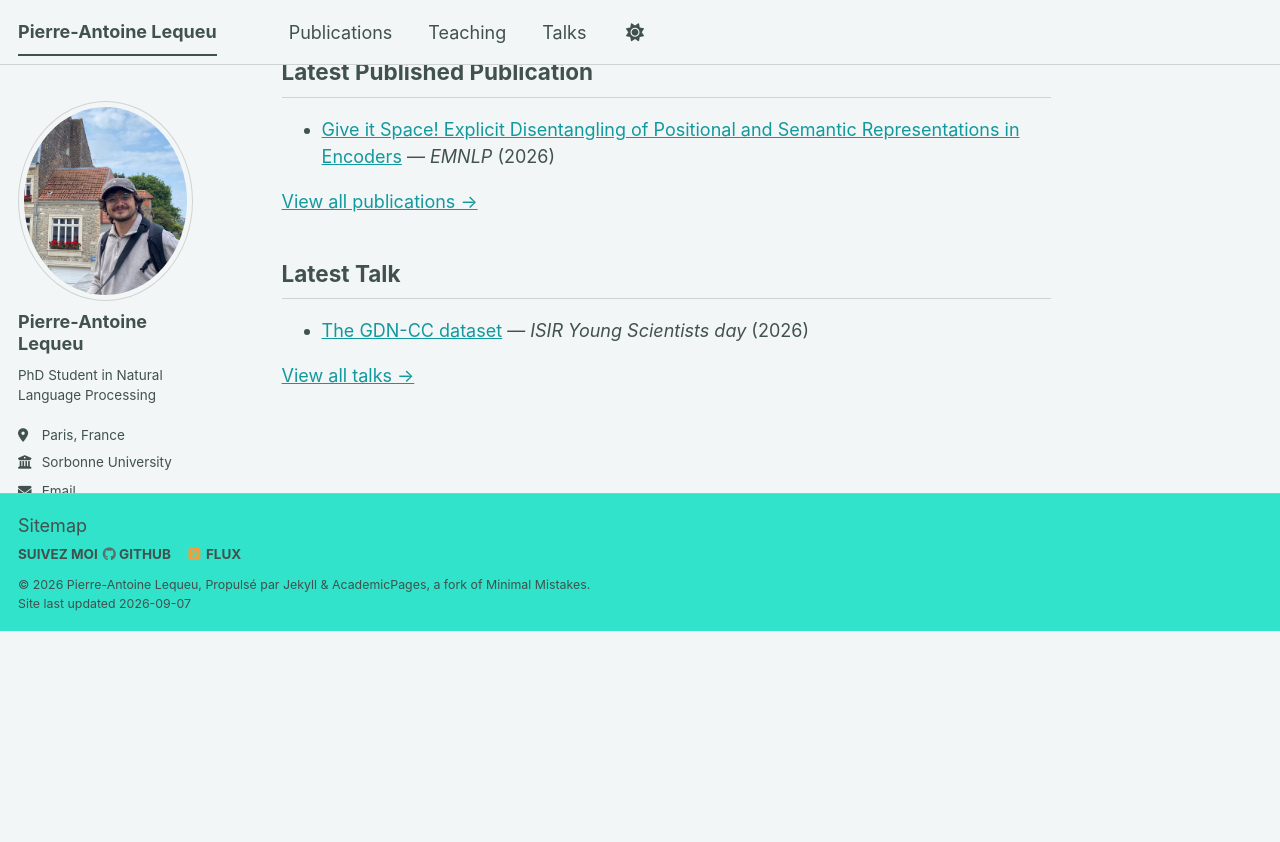
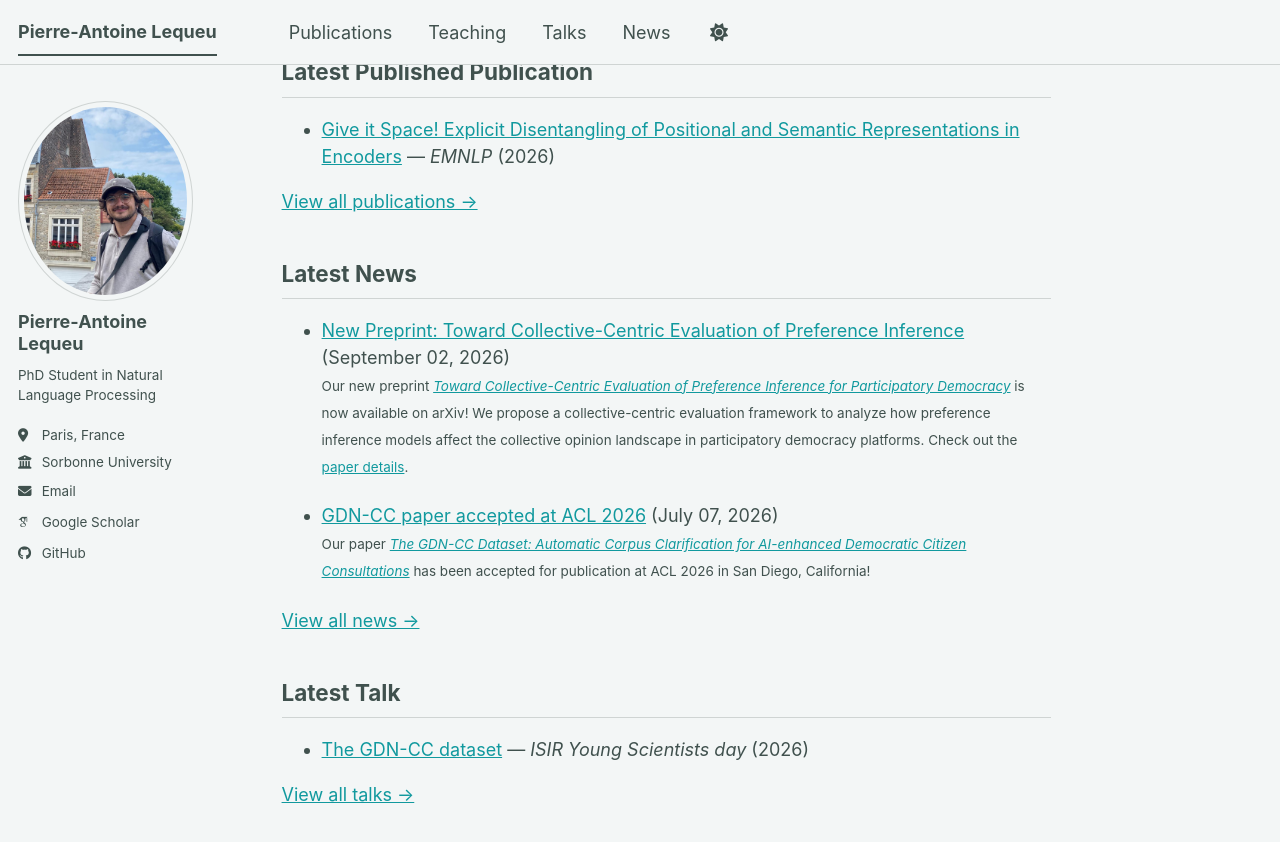
Before and after one commit to PALequeu/palequeu.github.io, a Jekyll site: the page built from _pages/about.md, in a window 1280 px wide and 900 px high, scrolled down 902 px. Shown: the top 842 px of the window. Built offline with Jekyll 4.4.1, drawn with Linux system fonts in a browser that asks for light colours; some web fonts are replaced; a script bundle is joined from its source files by our own code; library files that are not in the unit come from our copies; before the commit the page ends 1533 px from its top, so only the background shows below that.

Commit message:
added news

```diff
--- a/_config.yml
+++ b/_config.yml
@@ -238,6 +238,9 @@ collections:
   talks:
     output: true
     permalink: /:collection/:path/
+  news:
+    output: true
+    permalink: /:collection/:path/
 
 
 # These settings control how pages and collections are included in the site
@@ -293,6 +296,14 @@ defaults:
       type: talks
     values:
       layout: talk
+      author_profile: true
+      share: true
+  # _news
+  - scope:
+      path: ""
+      type: news
+    values:
+      layout: single
       author_profile: true
       share: true
 
--- a/_data/navigation.yml
+++ b/_data/navigation.yml
@@ -17,6 +17,9 @@ main:
   - title: "Talks"
     url: /talks/
 
+  - title: "News"
+    url: /news/
+
   # - title: "Portfolio"
   #   url: /portfolio/
 
--- a/_includes/archive-single.html
+++ b/_includes/archive-single.html
@@ -42,6 +42,8 @@
           <p> {{ post.type }}, <i>{{ post.venue }}</i>, {{ post.date | default: "1900-01-01" | date: "%Y" }} </p>
         {% elsif post.collection == 'publications' %}
           <p>Published in <i>{{ post.venue }}</i>, {{ post.date | default: "1900-01-01" | date: "%Y" }} </p>
+        {% elsif post.collection == 'news' %}
+          <p class="page__date"><i class="fa fa-fw fa-calendar" aria-hidden="true"></i> <time datetime="{{ post.date | default: "1900-01-01" | date_to_xmlschema }}">{{ post.date | default: "1900-01-01" | date: "%B %d, %Y" }}</time></p>
         {% elsif post.date %}
          <p class="page__date"><strong><i class="fa fa-fw fa-calendar" aria-hidden="true"></i> {{ site.data.ui-text[site.locale].date_label | default: "Published:" }}</strong> <time datetime="{{ post.date | default: "1900-01-01" | date_to_xmlschema }}">{{ post.date | default: "1900-01-01" | date: "%B %d, %Y" }}</time></p>
         {% endif %}
--- a/_layouts/single.html
+++ b/_layouts/single.html
@@ -36,6 +36,8 @@ layout: default
 
         {% if page.collection == 'teaching' %}
           <p> {{ page.type }}, <i>{{ page.venue }}</i>, {{ page.date | default: "1900-01-01" | date: "%Y" }} </p>
+        {% elsif page.collection == 'news' %}
+          <p class="page__date"><i class="fa fa-fw fa-calendar" aria-hidden="true"></i> <time datetime="{{ page.date | date_to_xmlschema }}">{{ page.date | default: "1900-01-01" | date: "%B %d, %Y" }}</time></p>
         {% elsif page.venue and page.date %}
           <p>Published in <i>{{ page.venue }}</i>, {{ page.date | default: "1900-01-01" | date: "%Y" }} </p>
         {% elsif page.date %}
--- /dev/null
+++ b/_news/2026-07-07-gdn-cc-acl.md
@@ -0,0 +1,6 @@
+---
+title: "GDN-CC paper accepted at ACL 2026"
+date: 2026-07-07
+collection: news
+---
+Our paper [*The GDN-CC Dataset: Automatic Corpus Clarification for AI-enhanced Democratic Citizen Consultations*](/publication/GDNCC) has been accepted for publication at ACL 2026 in San Diego, California!
--- /dev/null
+++ b/_news/2026-09-02-collective-centric.md
@@ -0,0 +1,6 @@
+---
+title: "New Preprint: Toward Collective-Centric Evaluation of Preference Inference"
+date: 2026-09-02
+collection: news
+---
+Our new preprint [*Toward Collective-Centric Evaluation of Preference Inference for Participatory Democracy*](https://arxiv.org/abs/2609.02990) is now available on arXiv! We propose a collective-centric evaluation framework to analyze how preference inference models affect the collective opinion landscape in participatory democracy platforms. Check out the [paper details](/publication/collective_centric).
--- a/_pages/about.md
+++ b/_pages/about.md
@@ -36,6 +36,19 @@ Otherwise, my life interests are [music](https://www.youtube.com/watch?v=BnEgnrU
 _No publications yet._
 {% endif %}
 
+## Latest News
+{% assign all_news = site.news | sort: 'date' | reverse %}
+{% assign news = all_news | slice: 0, 2 %}
+{% if news.size > 0 %}
+{% for item in news %}
+{% if item.link %}{% assign item_url = item.link %}{% else %}{% assign item_url = item.url | relative_url %}{% endif %}
+- [{{ item.title }}]({{ item_url }}){% if item.date %} ({{ item.date | date: "%B %d, %Y" }}){% endif %}{% if item.excerpt and item.excerpt != "" %}<br/><small>{{ item.excerpt | markdownify | remove: '<p>' | remove: '</p>' }}</small>{% endif %}
+{% endfor %}
+[View all news →]({{ '/news/' | relative_url }})
+{% else %}
+_No news yet._
+{% endif %}
+
 ## Latest Talk
 {% assign talks = site.talks | sort: 'date' | reverse | slice: 0, 1 %}
 {% if talks.size > 0 %}
```
Also changed, not shown: other parts of _pages/about.md (+1 -1 lines), _news/2026-05-26-isir-young-scientists-day.md (added, +6 -0 lines), _pages/news.html (added, +15 -0 lines).
